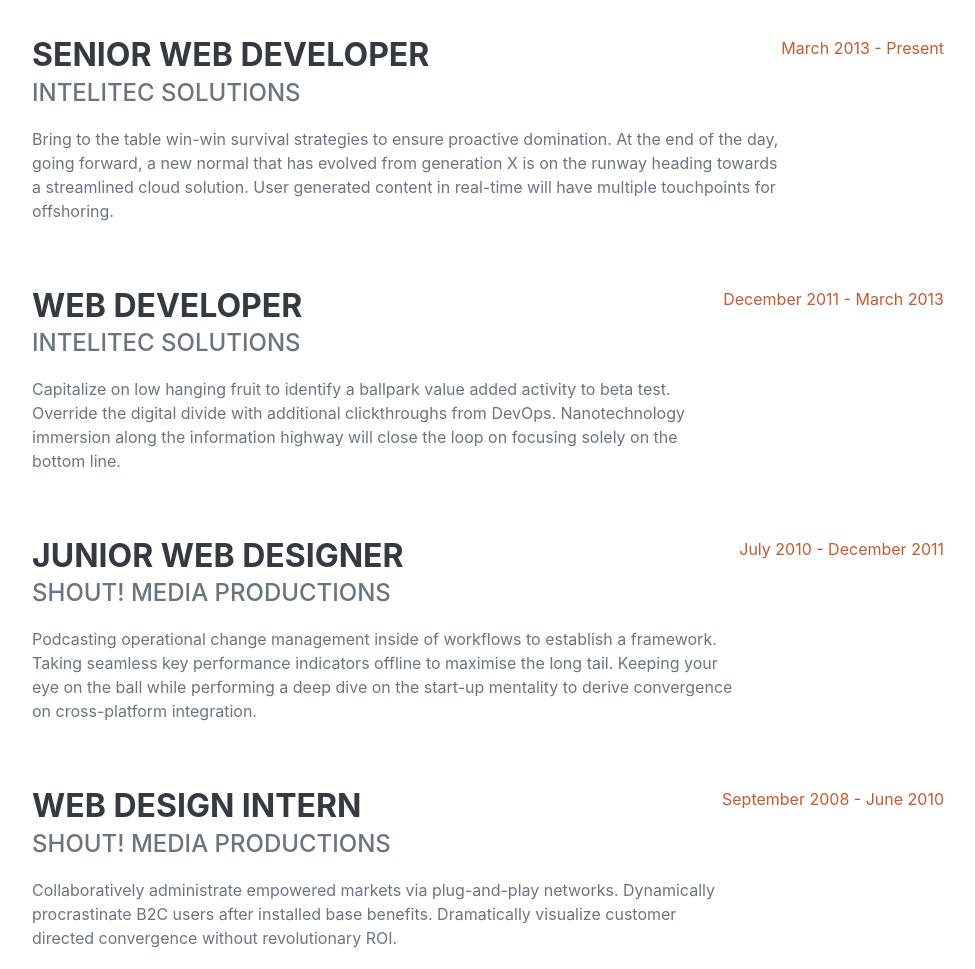
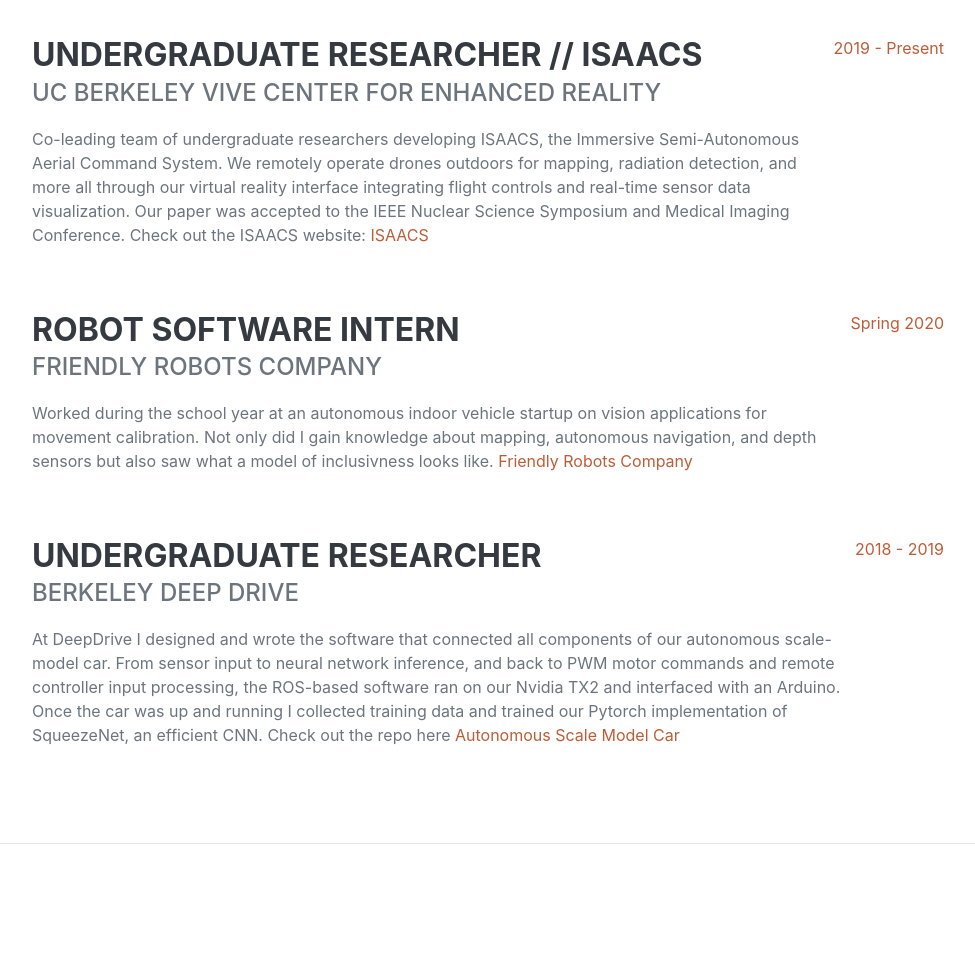
Before and after one commit to orrblue/hello, a plain HTML site: page index.html in a window 1280 px wide. Shown: the part 960-1929 px from the top of the page, without its empty margins (288-1263 px from the left). Drawn offline with nearby package versions, Linux system fonts and the light colour scheme; a web font is replaced by a local one.

Commit message:
Add files via upload

```diff
--- a/index.html
+++ b/index.html
@@ -20,7 +20,7 @@
         <nav class="navbar navbar-expand-lg navbar-dark bg-primary fixed-top" id="sideNav">
             <a class="navbar-brand js-scroll-trigger" href="#page-top">
                 <span class="d-block d-lg-none">Nitzan Orr</span>
-                <span class="d-none d-lg-block"><img class="img-fluid img-profile rounded-circle mx-auto mb-2" src="assets/img/profile.jpg" alt="" /></span>
+                <span class="d-none d-lg-block"><img class="img-fluid img-profile rounded-circle mx-auto mb-2" src="assets/img/profile.jpeg" alt="" /></span>
             </a>
             <button class="navbar-toggler" type="button" data-toggle="collapse" data-target="#navbarSupportedContent" aria-controls="navbarSupportedContent" aria-expanded="false" aria-label="Toggle navigation"><span class="navbar-toggler-icon"></span></button>
             <div class="collapse navbar-collapse" id="navbarSupportedContent">
@@ -45,14 +45,14 @@
                     </h1>
                     <div class="subheading mb-5">
                         CS @ UC Berkeley · SF Bay Area ·
-                        <a href="mailto:name@email.com">nitzan.orr@berkeley.edu</a>
+                        <a href="mailto:name@email.com">nitzan (dot) orr (at) berkeley edu</a>
                     </div>
                     <p class="lead mb-5">I operate robots through VR</p>
                     <div class="social-icons">
-                        <a class="social-icon" href="#"><i class="fab fa-linkedin-in"></i></a>
+                       <!-- <a class="social-icon" href="#"><i class="fab fa-linkedin-in"></i></a>
                         <a class="social-icon" href="#"><i class="fab fa-github"></i></a>
                         <a class="social-icon" href="#"><i class="fab fa-twitter"></i></a>
-                        <a class="social-icon" href="#"><i class="fab fa-facebook-f"></i></a>
+                        <a class="social-icon" href="#"><i class="fab fa-facebook-f"></i></a> -->
                     </div>
                 </div>
             </section>
@@ -63,35 +63,27 @@
                     <h2 class="mb-5">Experience</h2>
                     <div class="d-flex flex-column flex-md-row justify-content-between mb-5">
                         <div class="flex-grow-1">
-                            <h3 class="mb-0">Senior Web Developer</h3>
-                            <div class="subheading mb-3">Intelitec Solutions</div>
-                            <p>Bring to the table win-win survival strategies to ensure proactive domination. At the end of the day, going forward, a new normal that has evolved from generation X is on the runway heading towards a streamlined cloud solution. User generated content in real-time will have multiple touchpoints for offshoring.</p>
+                            <h3 class="mb-0">Undergraduate Researcher // ISAACS</h3>
+                            <div class="subheading mb-3">UC Berkeley Vive Center for Enhanced Reality</div>
+                            <p>Co-leading team of undergraduate researchers developing ISAACS, the Immersive Semi-Autonomous Aerial Command System. We remotely operate drones outdoors for mapping, radiation detection, and more all through our virtual reality interface integrating flight controls and real-time sensor data visualization. Our paper was accepted to the IEEE Nuclear Science Symposium and Medical Imaging Conference. Check out the ISAACS website: <a href="https://vivecenter.berkeley.edu/research1/isaacs/">ISAACS</a></p>
                         </div>
-                        <div class="flex-shrink-0"><span class="text-primary">March 2013 - Present</span></div>
+                        <div class="flex-shrink-0"><span class="text-primary">2019 - Present</span></div>
                     </div>
                     <div class="d-flex flex-column flex-md-row justify-content-between mb-5">
                         <div class="flex-grow-1">
-                            <h3 class="mb-0">Web Developer</h3>
-                            <div class="subheading mb-3">Intelitec Solutions</div>
-                            <p>Capitalize on low hanging fruit to identify a ballpark value added activity to beta test. Override the digital divide with additional clickthroughs from DevOps. Nanotechnology immersion along the information highway will close the loop on focusing solely on the bottom line.</p>
+                            <h3 class="mb-0">Robot Software Intern</h3>
+                            <div class="subheading mb-3">Friendly Robots Company</div>
+                            <p>Worked during the school year at an autonomous indoor vehicle startup on vision applications for movement calibration. Not only did I gain knowledge about mapping, autonomous navigation, and depth sensors but also saw what a model of inclusivness looks like. <a href="https://www.friendlyrobots.co/">Friendly Robots Company</a></p>
                         </div>
-                        <div class="flex-shrink-0"><span class="text-primary">December 2011 - March 2013</span></div>
-                    </div>
-                    <div class="d-flex flex-column flex-md-row justify-content-between mb-5">
-                        <div class="flex-grow-1">
-                            <h3 class="mb-0">Junior Web Designer</h3>
-                            <div class="subheading mb-3">Shout! Media Productions</div>
-                            <p>Podcasting operational change management inside of workflows to establish a framework. Taking seamless key performance indicators offline to maximise the long tail. Keeping your eye on the ball while performing a deep dive on the start-up mentality to derive convergence on cross-platform integration.</p>
-                        </div>
-                        <div class="flex-shrink-0"><span class="text-primary">July 2010 - December 2011</span></div>
+                        <div class="flex-shrink-0"><span class="text-primary">Spring 2020</span></div>
                     </div>
                     <div class="d-flex flex-column flex-md-row justify-content-between">
                         <div class="flex-grow-1">
-                            <h3 class="mb-0">Web Design Intern</h3>
-                            <div class="subheading mb-3">Shout! Media Productions</div>
-                            <p>Collaboratively administrate empowered markets via plug-and-play networks. Dynamically procrastinate B2C users after installed base benefits. Dramatically visualize customer directed convergence without revolutionary ROI.</p>
+                            <h3 class="mb-0">Undergraduate Researcher</h3>
+                            <div class="subheading mb-3">Berkeley Deep Drive</div>
+                            <p>At DeepDrive I designed and wrote the software that connected all components of our autonomous scale-model car. From sensor input to neural network inference, and back to PWM motor commands and remote controller input processing, the ROS-based software ran on our Nvidia TX2 and interfaced with an Arduino. Once the car was up and running I collected training data and trained our Pytorch implementation of SqueezeNet, an efficient CNN. Check out the repo here <a href="https://github.com/bddmodelcar/ModelBasedDriving">Autonomous Scale Model Car</a></p>
                         </div>
-                        <div class="flex-shrink-0"><span class="text-primary">September 2008 - June 2010</span></div>
+                        <div class="flex-shrink-0"><span class="text-primary">2018 - 2019</span></div>
                     </div>
                 </div>
             </section>
```
Also changed, not shown: assets/img/profile.jpeg (added).
